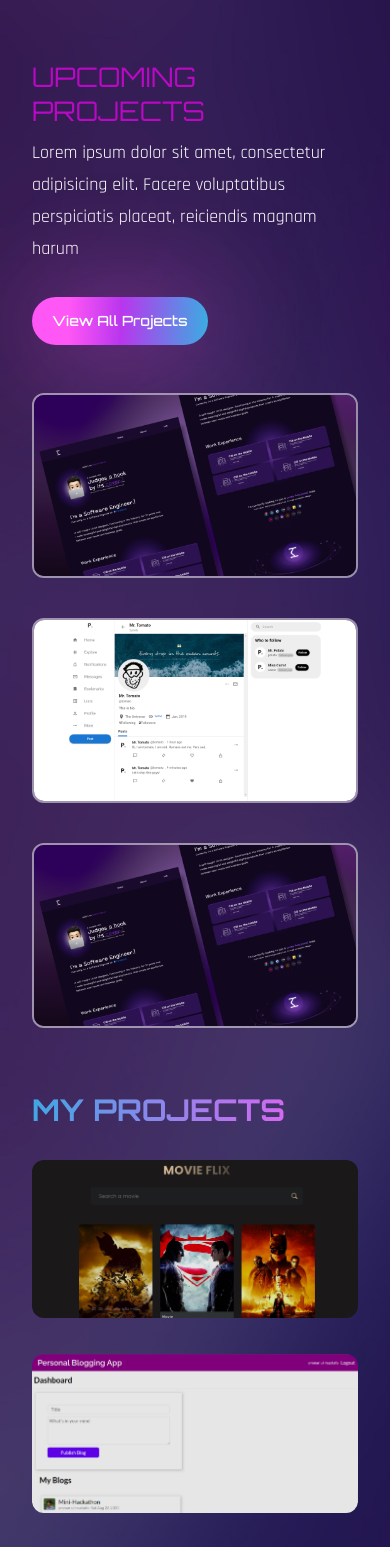
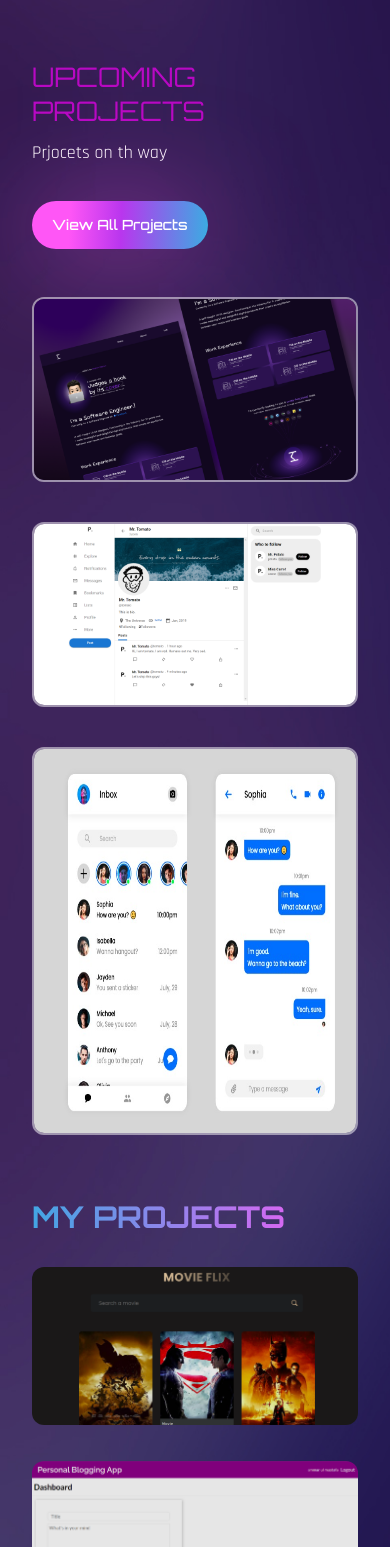
Before and after one commit to Ammar312/portfolio-react, a React (Vite) app: page / in a window 390 px wide. Shown: the part 1800-3347 px from the top of the page. Built offline with nearby package versions, Linux system fonts and the light colour scheme; a web font is replaced by a local one.

Commit message:
add one coming proj

```diff
--- a/src/components/Work.jsx
+++ b/src/components/Work.jsx
@@ -3,6 +3,7 @@ import { motion } from "framer-motion";
 import { fadeIn } from "../variants";
 import img1 from "../assets/portfolio.png";
 import social from "../assets/socialmedia.png";
+import chat from "../assets/chatui.png";
 
 const Work = () => {
   return (
@@ -21,10 +22,7 @@ const Work = () => {
                 Upcoming <br />
                 Projects
               </h2>
-              <p className="max-w-sm mb-8">
-                Lorem ipsum dolor sit amet, consectetur adipisicing elit. Facere
-                voluptatibus perspiciatis placeat, reiciendis magnam harum
-              </p>
+              <p className="max-w-sm mb-8">Prjocets on th way</p>
               <button className=" btn btn-sm">View All Projects</button>
             </div>
             <div className=" group relative border-white/50 border-2 overflow-hidden rounded-xl">
@@ -56,8 +54,10 @@ const Work = () => {
                 alt="work"
                 className=" group-hover:scale-125 transition-all duration-500"
               />
-              <div className=" absolute -bottom-full left-56 group-hover:bottom-40 transition-all duration-500 z-50">
-                <span className=" text-gradient text-3xl">Coming Soon...</span>
+              <div className=" absolute -bottom-full left-20 lg:left-52 group-hover:bottom-36 lg:group-hover:bottom-40 transition-all duration-500 z-50">
+                <span className=" text-gradient text-xl lg:text-3xl">
+                  Coming Soon...
+                </span>
               </div>
               <div className=" absolute -bottom-full left-12 group-hover:bottom-24 transition-all duration-500 z-50">
                 <span className=" text-gradient">MERN STACK</span>
@@ -70,11 +70,17 @@ const Work = () => {
             </div>
             <div className=" group relative border-white/50 border-2 overflow-hidden rounded-xl">
               <div className=" group-hover:bg-black/70 w-full h-full absolute z-40 transition-all duration-300"></div>
+
               <img
-                src={img1}
+                src={chat}
                 alt="work"
-                className=" group-hover:scale-125 transition-all duration-500"
+                className=" group-hover:scale-125 transition-all duration-500 h-96 w-full"
               />
+              <div className=" absolute -bottom-full left-20 lg:left-52 group-hover:bottom-36 lg:group-hover:bottom-40 transition-all duration-500 z-50">
+                <span className=" text-gradient text-xl lg:text-3xl">
+                  Coming Soon...
+                </span>
+              </div>
               <div className=" absolute -bottom-full left-12 group-hover:bottom-24 transition-all duration-500 z-50">
                 <span className=" text-gradient">UI/UX Design</span>
               </div>
```
Also changed, not shown: src/assets/chatui.png (added).
